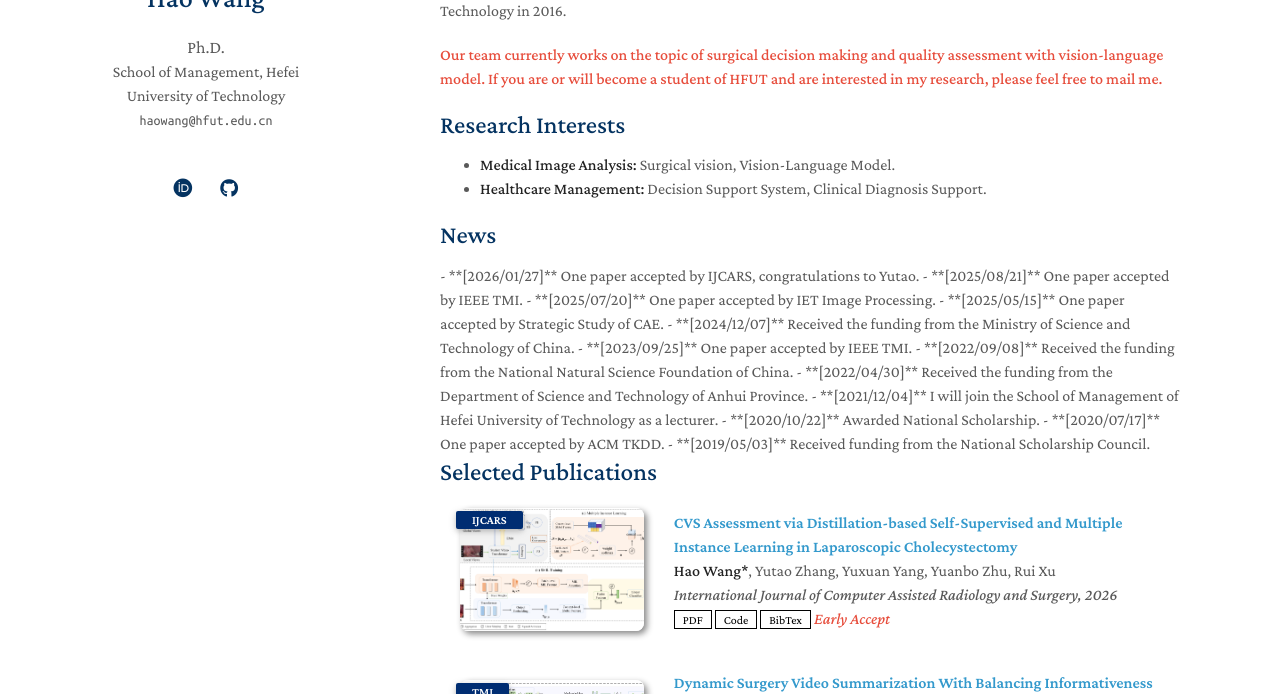
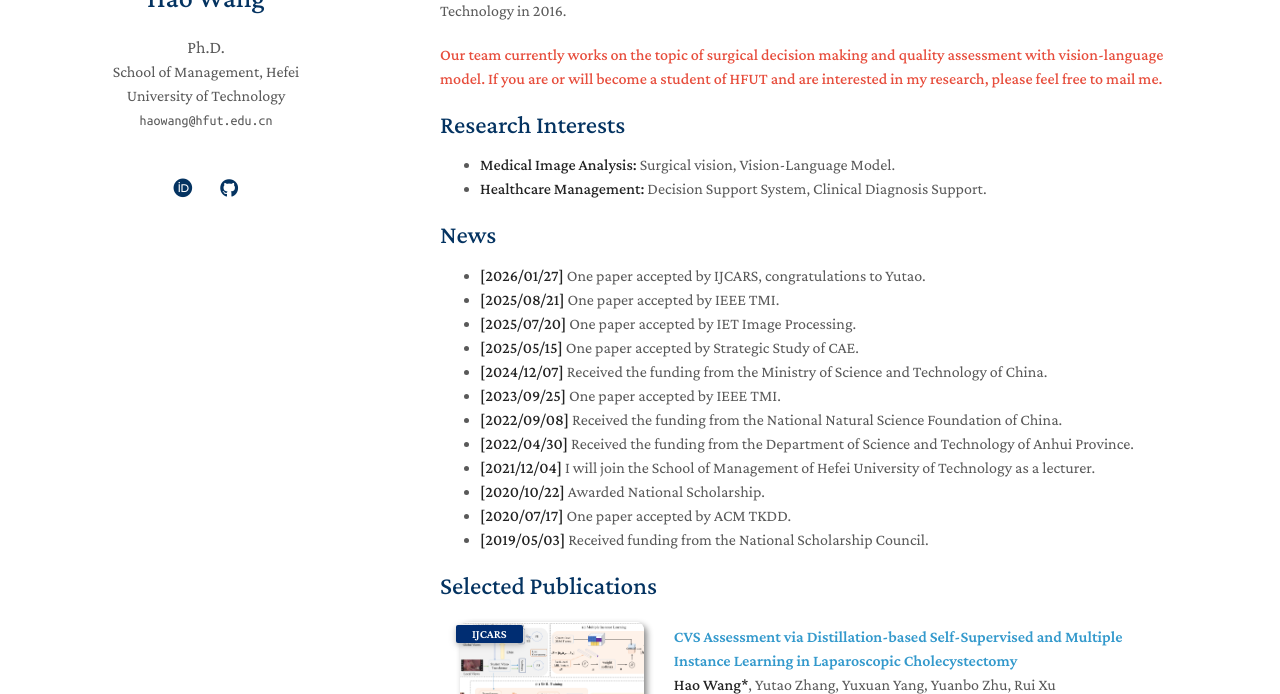
Before and after one commit to Waynehfut/waynehfut.github.io, a Jekyll site: the page built from index.md, in a window 1280 px wide and 900 px high, cut to the strip 206-900 px from the top of the window. Built offline with Jekyll 4.4.1, drawn with Linux system fonts in a browser that asks for light colours; a style sheet for code colours, icons or effects is not loaded; our own code applies the rules of GitHub Pages for plain Markdown files.

Commit message:
update layout

```diff
--- a/index.md
+++ b/index.md
@@ -16,8 +16,6 @@ I am a lecturer from School of Management, Hefei University of Technology. Befor
 
 ## News
 
-<div class="news-scroll">
-
 - **[2026/01/27]** One paper accepted by IJCARS, congratulations to Yutao.
 - **[2025/08/21]** One paper accepted by IEEE TMI.
 - **[2025/07/20]** One paper accepted by IET Image Processing.
@@ -30,9 +28,6 @@ I am a lecturer from School of Management, Hefei University of Technology. Befor
 - **[2020/10/22]** Awarded National Scholarship.
 - **[2020/07/17]** One paper accepted by ACM TKDD.
 - **[2019/05/03]** Received funding from the National Scholarship Council.
-
-</div>
-
 
 {% include_relative _includes/publications.md %}
 
```
